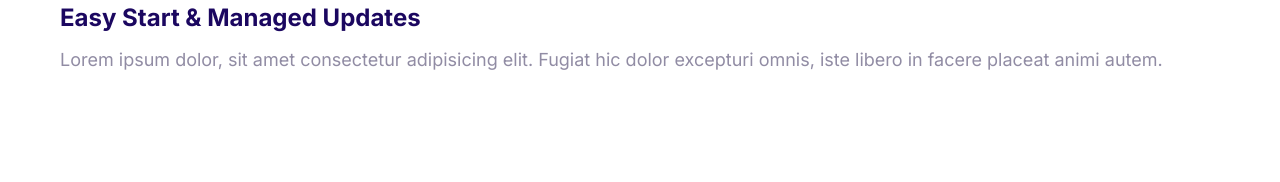
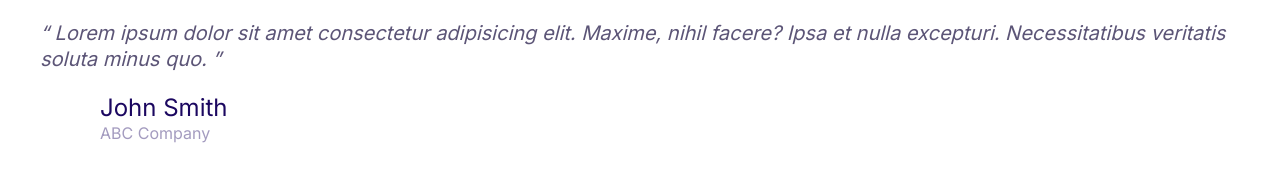
Before and after one commit to TheChosenOne9885/moshify, a plain HTML site: page index.html in a window 1280 px wide. Drawn offline with Linux system fonts and the light colour scheme.

Commit message:
Create quotes.

```diff
--- a/css/styles.css
+++ b/css/styles.css
@@ -16,6 +16,7 @@ html {
   --color-accent: #ff3400;
   --color-headings: #1b0760;
   --color-body: #918ca4;
+  --color-body-darker: #5c5577;
   --color-border: #ccc;
   --border-radius: 30px;
 }
@@ -376,3 +377,52 @@ a {
 .media__image {
   margin-top: 1rem;
 }
+
+/* Quotes */
+.quote {
+  font-size: 3rem;
+  font-style: italic;
+  color: var(--color-body-darker);
+  line-height: 1.3;
+}
+
+.quote__text::before {
+  content: open-quote;
+}
+
+.quote__text::after {
+  content: close-quote;
+}
+
+.quote__author {
+  font-size: 3rem;
+  font-weight: 500;
+  font-style: normal;
+  margin-bottom: 0;
+}
+
+.quote__organization {
+  color: var(--color-headings);
+  opacity: 0.4;
+  font-size: 2rem;
+  font-style: normal;
+}
+
+.quote__line {
+  position: relative;
+  bottom: 10px;
+}
+
+@media screen and (min-width: 1024px) {
+  .quote {
+    font-size: 2rem;
+  }
+
+  .quote__author {
+    font-size: 2.4rem;
+  }
+
+  .quote__organization {
+    font-size: 1.6rem;
+  }
+}
--- a/index.html
+++ b/index.html
@@ -19,19 +19,25 @@
     <link rel="stylesheet" href="css/styles.css" />
   </head>
   <body>
+    <blockquote class="quote">
+      <p class="quote__text">
+        Lorem ipsum dolor sit amet consectetur adipisicing elit. Maxime, nihil
+        facere? Ipsa et nulla excepturi. Necessitatibus veritatis soluta minus
+        quo.
+      </p>
+      <footer>
         <div class="media">
           <div class="media__image">
-        <svg class="icon icon--primary">
-          <use xlink:href="images/sprite.svg#snap"></use>
+            <svg class="icon icon--primary quote__line">
+              <use xlink:href="images/sprite.svg#line"></use>
             </svg>
           </div>
           <div class="media__body">
-        <h3 class="media__title">Easy Start & Managed Updates</h3>
-        <p>
-          Lorem ipsum dolor, sit amet consectetur adipisicing elit. Fugiat hic
-          dolor excepturi omnis, iste libero in facere placeat animi autem.
-        </p>
+            <h3 class="media__title quote__author">John Smith</h3>
+            <p class="quote__organization">ABC Company</p>
           </div>
         </div>
+      </footer>
+    </blockquote>
   </body>
 </html>
```
Also changed, not shown: components/quotes.html (added, +19 -0 lines). Lines whose indentation alone changed are shown as unchanged.
